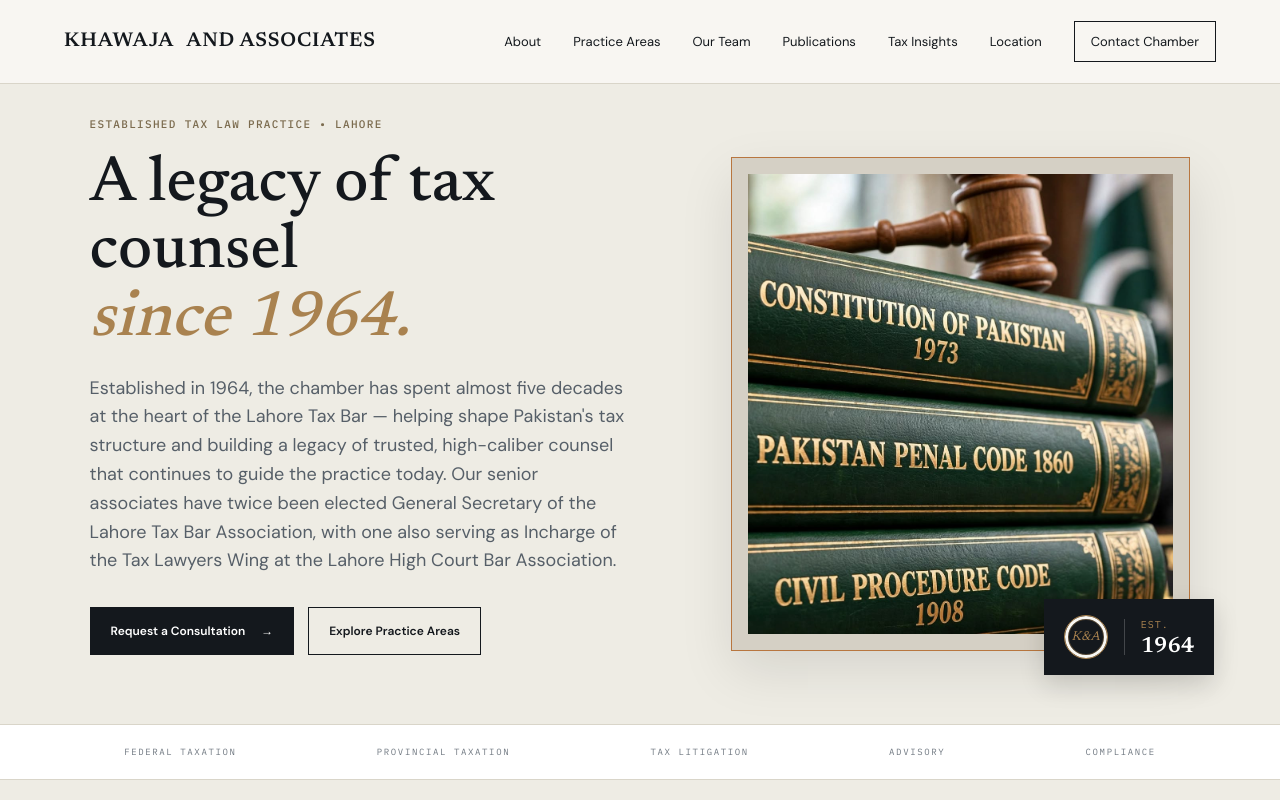
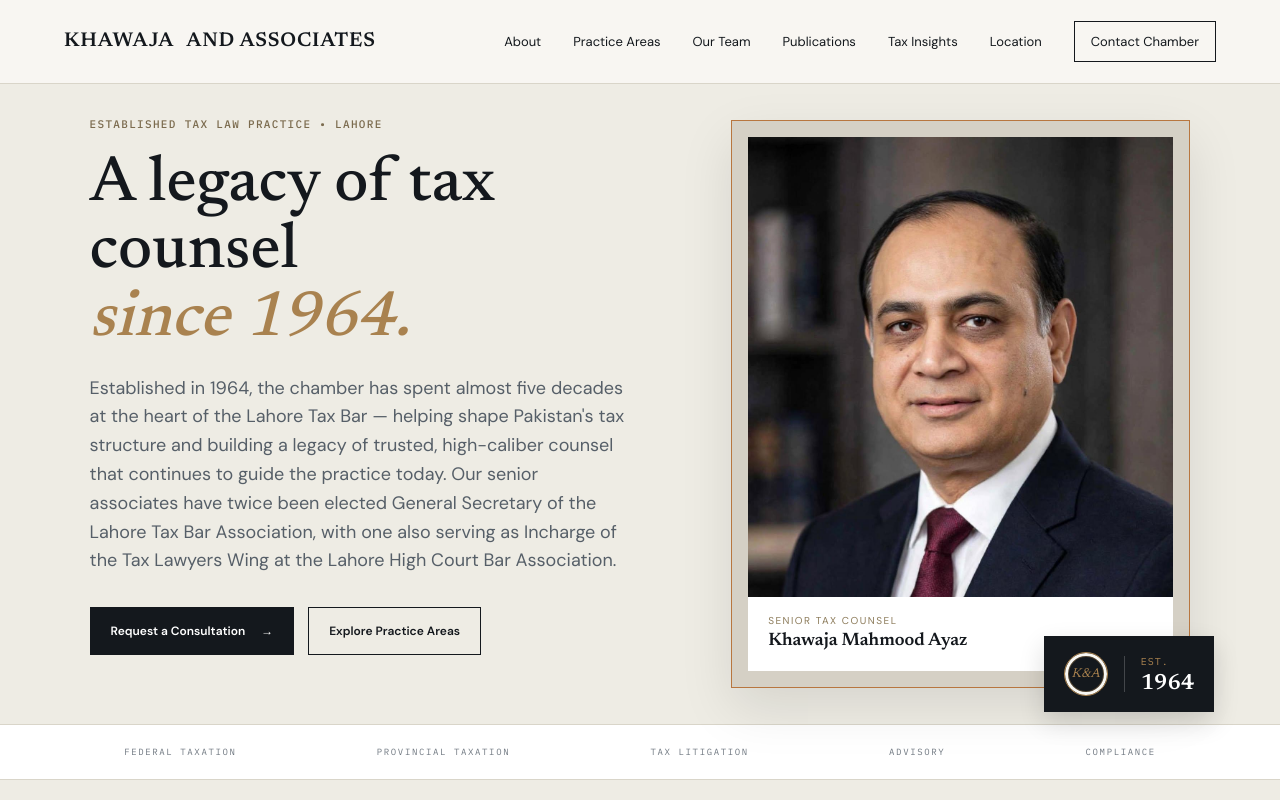
Before and after one commit to KH-M-LAEEQ/Khawaja-and-Associates, a Next.js app: page / in a window 1280 px wide. Shown: the top 800 px of the page. Built offline with nearby package versions, Linux system fonts and the light colour scheme.

Commit message:
Restore Khawaja Mahmood Ayaz's photo and caption in the hero

```diff
--- a/app/page.js
+++ b/app/page.js
@@ -34,10 +34,14 @@ export default function HomePage() {
         <div className="relative max-w-[470px] mx-auto w-full hidden md:block">
           <div className="bg-[#d5d0c5] p-4 border border-[#b8763f] shadow-lift">
             <img
-              className="h-[460px] w-full object-cover object-center"
-              src="/assets/law-books.jpg"
-              alt="Constitution of Pakistan, Pakistan Penal Code and Civil Procedure Code volumes with a gavel, on the chamber's desk"
+              className="h-[460px] w-full object-cover object-top"
+              src="/assets/khawaja-mahmood-ayaz.jpeg"
+              alt="Khawaja Mahmood Ayaz, Senior Counsel"
             />
+            <div className="bg-white px-5 py-4">
+              <span className="block text-[10px] text-[#8c7b5a] tracking-[0.15em] uppercase">Senior Tax Counsel</span>
+              <b className="block font-serif text-[18px]">Khawaja Mahmood Ayaz</b>
+            </div>
           </div>
           <div className="absolute -right-6 -bottom-6 bg-ink text-white px-5 py-4 shadow-seal flex items-center gap-4">
             <Seal className="w-11 h-11 text-[13px]" />
```
